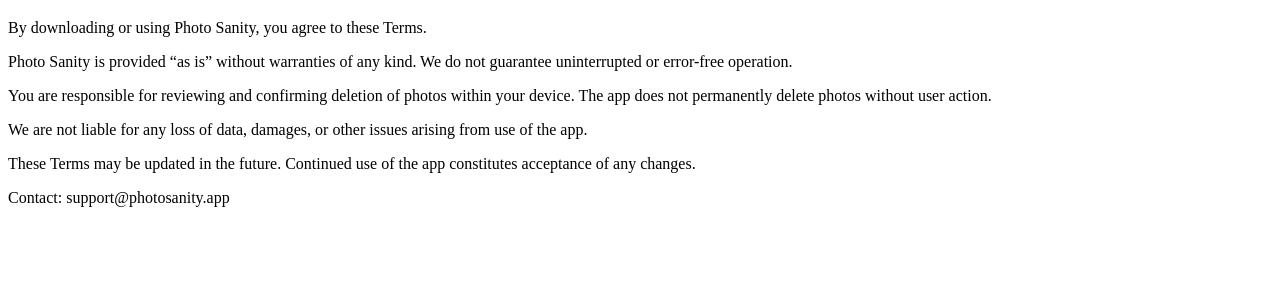
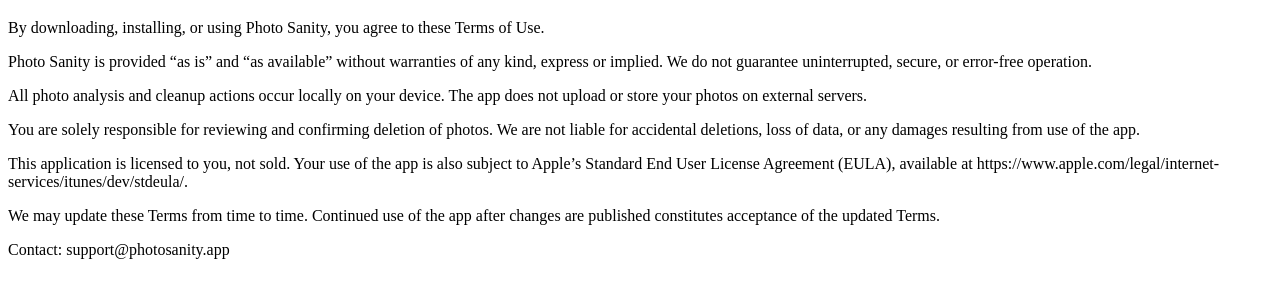
Before and after one commit to artdolia/photosanity-site, a plain HTML site: page terms.html in a window 1280 px wide. Shown: the part 61-358 px from the top of the page. Drawn offline with Linux system fonts and the light colour scheme.

Commit message:
Update terms.html

```diff
--- a/terms.html
+++ b/terms.html
@@ -1 +1 @@
-<!DOCTYPE html><html><head><meta charset="utf-8"><title>Terms of Use – Photo Sanity</title></head><body><h1>Terms of Use</h1><p>By downloading or using Photo Sanity, you agree to these Terms.</p><p>Photo Sanity is provided “as is” without warranties of any kind. We do not guarantee uninterrupted or error-free operation.</p><p>You are responsible for reviewing and confirming deletion of photos within your device. The app does not permanently delete photos without user action.</p><p>We are not liable for any loss of data, damages, or other issues arising from use of the app.</p><p>These Terms may be updated in the future. Continued use of the app constitutes acceptance of any changes.</p><p>Contact: support@photosanity.app</p></body></html>
+<!DOCTYPE html><html><head><meta charset="utf-8"><title>Terms of Use – Photo Sanity</title></head><body><h1>Terms of Use</h1><p>By downloading, installing, or using Photo Sanity, you agree to these Terms of Use.</p><p>Photo Sanity is provided “as is” and “as available” without warranties of any kind, express or implied. We do not guarantee uninterrupted, secure, or error-free operation.</p><p>All photo analysis and cleanup actions occur locally on your device. The app does not upload or store your photos on external servers.</p><p>You are solely responsible for reviewing and confirming deletion of photos. We are not liable for accidental deletions, loss of data, or any damages resulting from use of the app.</p><p>This application is licensed to you, not sold. Your use of the app is also subject to Apple’s Standard End User License Agreement (EULA), available at https://www.apple.com/legal/internet-services/itunes/dev/stdeula/.</p><p>We may update these Terms from time to time. Continued use of the app after changes are published constitutes acceptance of the updated Terms.</p><p>Contact: support@photosanity.app</p></body></html>
```
